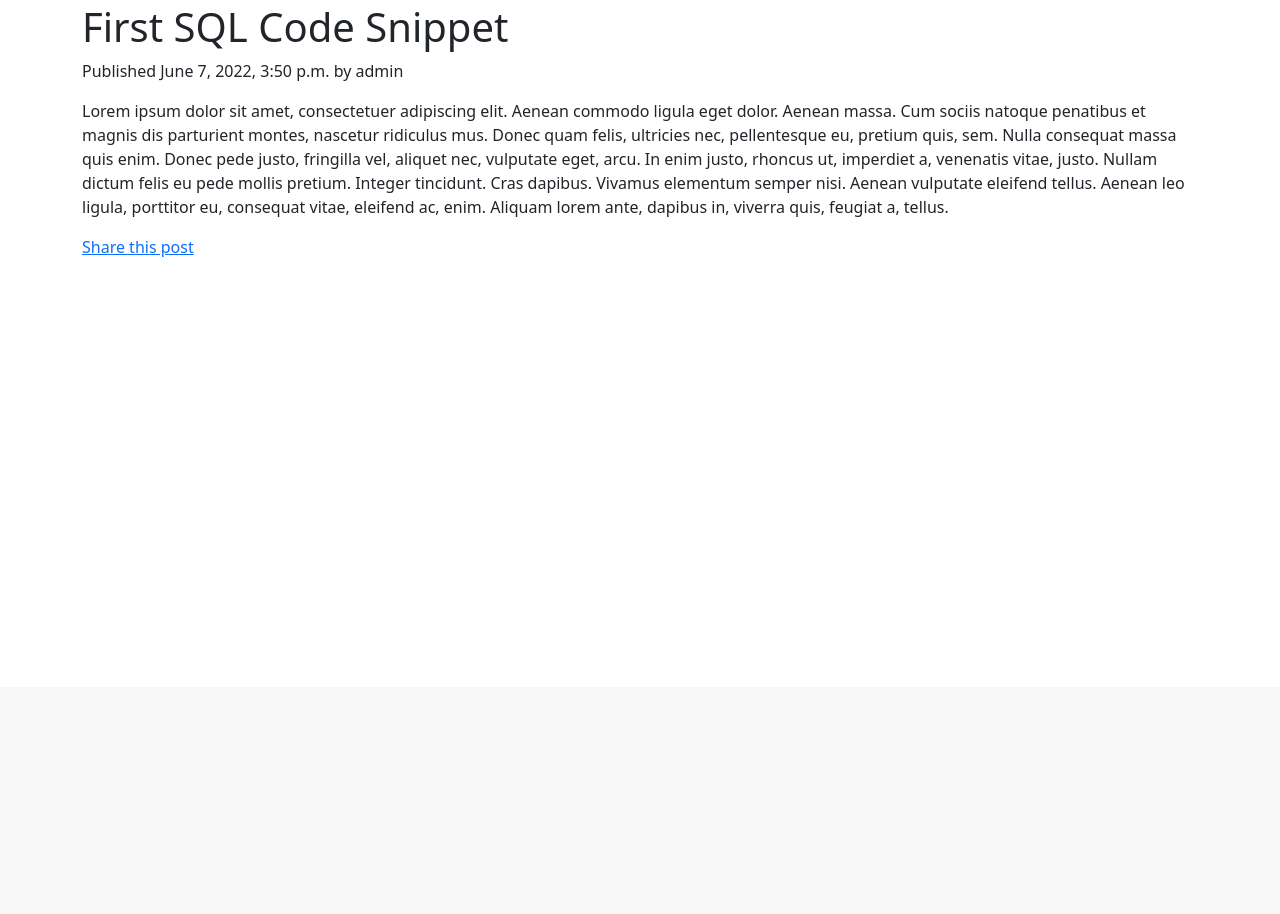
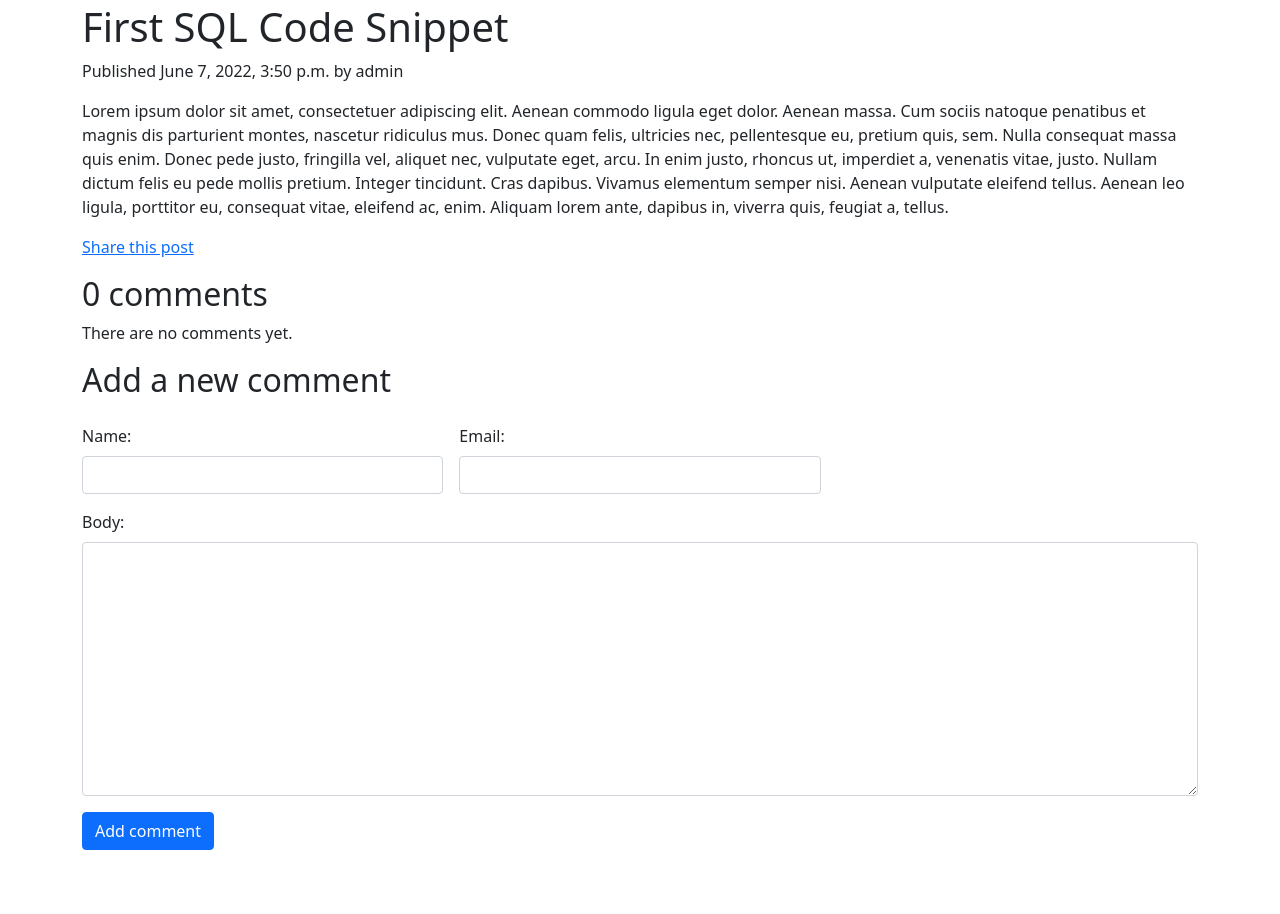
Before and after one commit to SulemanMughal/Blog, a Django app: a page that uses mysite/blog/templates/blog/post/detail.html in a window 1280 px wide. Shown: the part 113-1027 px from the top of the page. Before the commit the page ends 370 px from the top, so only its background shows below. Run offline with Django 3.2, Linux system fonts and the light colour scheme; data comes from the database, SQL or seed files in the repository; both versions use the stored data as it was after the commit; some libraries are stand-ins or nearby versions.

Commit message:
Commen Feature
Added

```diff
--- a/mysite/blog/forms.py
+++ b/mysite/blog/forms.py
@@ -1,7 +1,17 @@
 from django import forms
+
+
+# import models
+from .models import Comment
 
 class EmailPostForm(forms.Form):
     name = forms.CharField(max_length=25)
     email = forms.EmailField()
     to = forms.EmailField()
     comments = forms.CharField(required=False, widget=forms.Textarea)
+
+
+class CommentForm(forms.ModelForm):
+    class Meta:
+        model = Comment
+        fields = ('name', 'email', 'body')
--- a/mysite/blog/templates/blog/post/detail.html
+++ b/mysite/blog/templates/blog/post/detail.html
@@ -12,12 +12,86 @@
             </p>
             {{ post.body|linebreaks }}
             <p>
-                <a href='{% url "post_share" post.id %}'>
-                Share this post
-                </a>
+                <a href='{% url "post_share" post.id %}'>Share this post</a>
+            </p>
+            {% with comments.count as total_comments %}
+                <h2>
+                    {{ total_comments }} comment{{ total_comments|pluralize }}
+                </h2>
+            {% endwith %}
+            {% for comment in comments %}
+                <div class="comment">
+                <p class="info">
+                Comment {{ forloop.counter }} by {{ comment.name }}
+                {{ comment.created }}
                 </p>
+                {{ comment.body|linebreaks }}
+                </div>
+                {% empty %}
+                <p>There are no comments yet.</p>
+            {% endfor %}
+            {% if new_comment %}
+                <h2>Your comment has been added.</h2>
+                {% else %}
+                <h2 class="mb-4">Add a new comment</h2>
+                <form action="." method="post" class="row g-3 needs-validation" novalidate>
+                    <div class="col-12 col-md-4">
+        <label for="id_name" class="form-label">Name:</label>
+        <input type="text" name="name" maxlength="80" required id="id_name"  class="form-control">
+        <div class="invalid-feedback">
+            Please choose a name.
+          </div>
+
+    </div>
+
+
+    <div class="col-12 col-md-4">
+        <label for="id_email" class="form-label">Email:</label>
+        <input type="email" name="email" maxlength="254" required id="id_email" class="form-control">
+        <div class="invalid-feedback">
+            Please choose an email.
+        </div>
+
+</div>
+
+<div class="col-12 ">
+        <label for="id_body" class="form-label">Body:</label>
+        <textarea name="body" cols="40" rows="10" required id="id_body" class="form-control" ></textarea>
+    <div class="invalid-feedback">
+        Please choose a text.
+    </div>
+
+
+          </div>
+                    <input type="hidden" name="csrfmiddlewaretoken" value="mO0ErpUmMTRi569crEiSnZU182IhZJvexsK9uFu4fukNwcq14mrq0XG6M2DeIf6y">
+                    <p><input type="submit" value="Add comment" class="btn btn-primary"></p>
+                    </form>
+            {% endif %}
         </div>
     </div>
 </div>
 
+<script>
+    // Example starter JavaScript for disabling form submissions if there are invalid fields
+(function () {
+  'use strict'
+
+  // Fetch all the forms we want to apply custom Bootstrap validation styles to
+  var forms = document.querySelectorAll('.needs-validation')
+
+  // Loop over them and prevent submission
+  Array.prototype.slice.call(forms)
+    .forEach(function (form) {
+      form.addEventListener('submit', function (event) {
+        if (!form.checkValidity()) {
+          event.preventDefault()
+          event.stopPropagation()
+        }
+
+        form.classList.add('was-validated')
+      }, false)
+    })
+})()
+</script>
+
 {% endblock %}
--- a/mysite/blog/views.py
+++ b/mysite/blog/views.py
@@ -1,8 +1,12 @@
-from .models import Post
-from .forms import EmailPostForm
 from django.core.mail import send_mail
 from django.shortcuts import render, get_object_or_404
 from django.core.paginator import Paginator, EmptyPage,PageNotAnInteger
+
+# import models
+from .models import Post, Comment
+
+# import forms
+from .forms import EmailPostForm, CommentForm
 
 # Create your views here.
 
@@ -33,9 +37,25 @@ def post_detail(request, year, month, day, post):
         publish__month=month,
         publish__day=day
     )
+    # List of active comments for this post
+    comments = post.comments.filter(active=True)
+    if request.method == 'POST':
+        # A comment was posted
+        comment_form = CommentForm(data=request.POST)
+        if comment_form.is_valid():
+            # Create Comment object but don't save to database yet
+            new_comment = comment_form.save(commit=False)
+            # Assign the current post to the comment
+            new_comment.post = post
+            # Save the comment to the database
+            new_comment.save()
+    else:
+        comment_form = CommentForm()
     template_name = 'post/detail.html'
     context = {
-        'post' : post
+        'post' : post,
+        'comments': comments,
+        'comment_form': comment_form
     }
     return render(request, template_name, context)
 
```
Also changed, not shown: mysite/blog/admin.py (+8 -1 lines), mysite/db.sqlite3.
